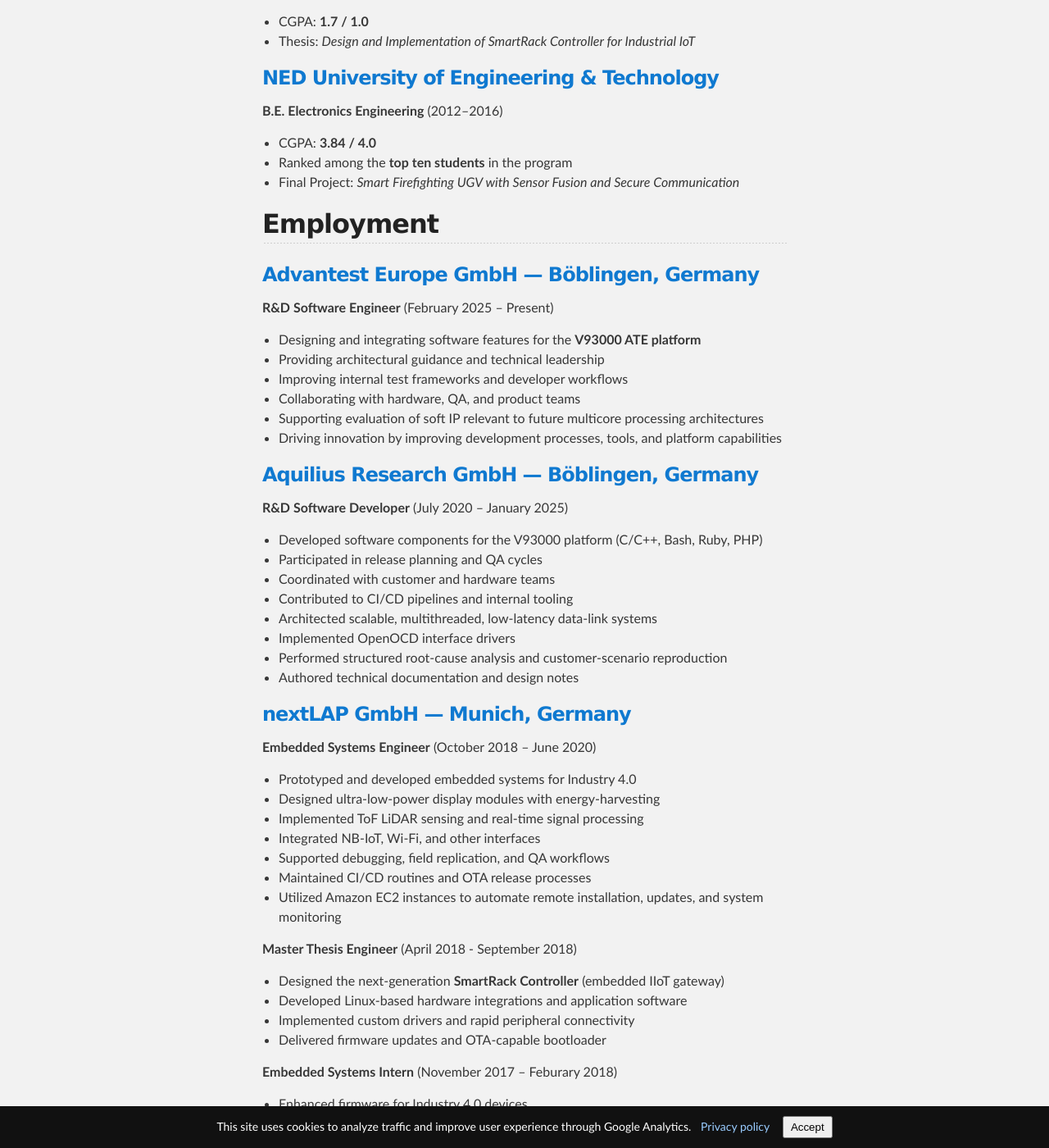
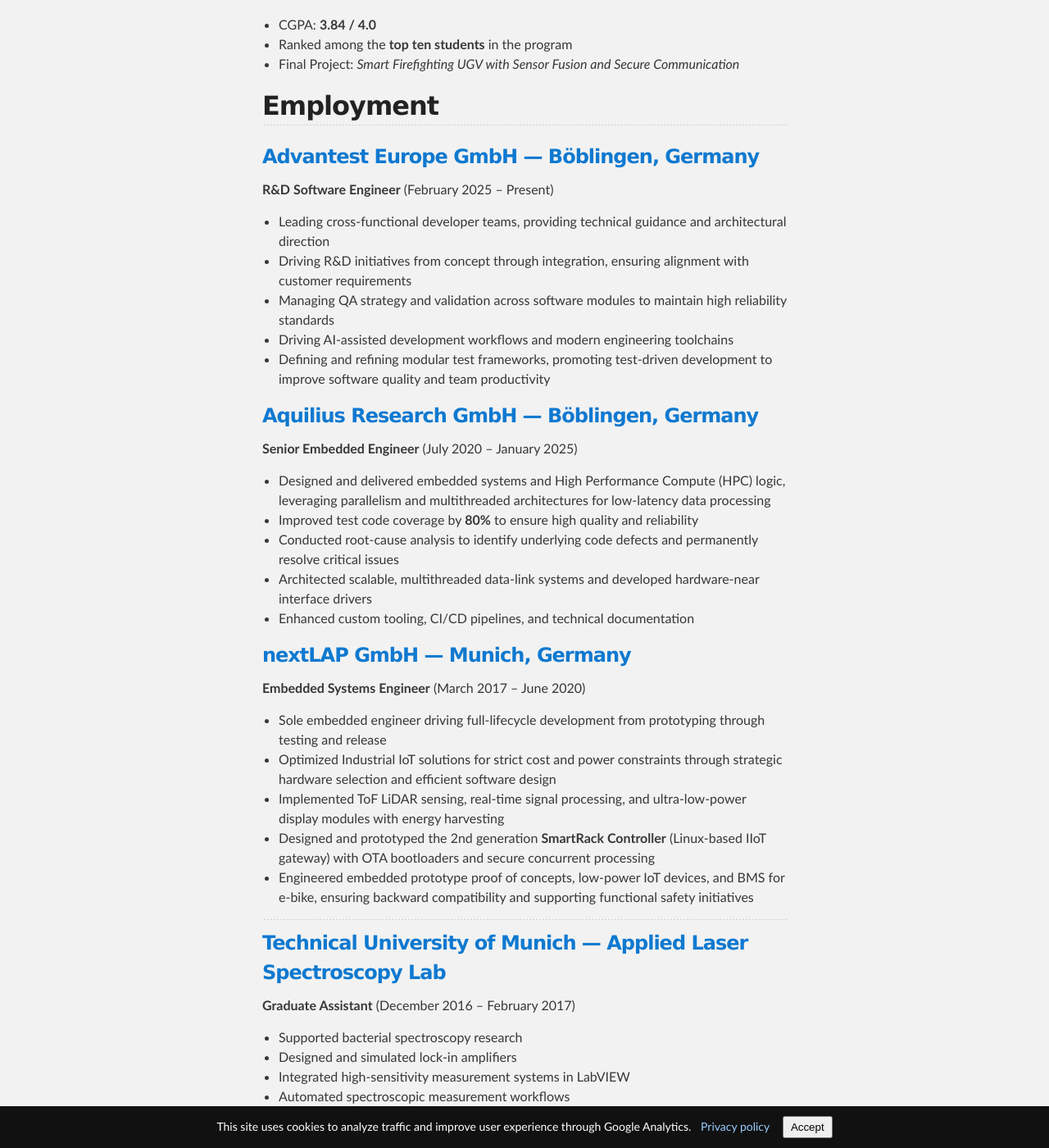
Before and after one commit to ZsnZeeshan/zsnzeeshan.github.io, a Jekyll site: the page built from index.md, in a window 1280 px wide and 1400 px high, scrolled down 745 px. Shown: the whole window at 82% size. Built offline with Jekyll 4.4.1, drawn with Linux system fonts in a browser that asks for light colours; comment, search, counter and statistics services are not loaded; some of the changed text lies outside the part shown.

Commit message:
update index page

```diff
--- a/_config.yml
+++ b/_config.yml
@@ -1,5 +1,5 @@
 title: "Muhammad Zeeshan Arshad"
-description: "R&D Software Engineer at Advantest Europe GmbH"
+description: "R&D Hardware Software Engineer, Embedded & IoT, 8+ Years Experience"
 show_downloads: false
 debug: false
 theme: jekyll-theme-slate
--- a/index.md
+++ b/index.md
@@ -2,8 +2,8 @@
 layout: home
 navTag: Home
 order: 0
-title: "Muhammad Zeeshan Arshad - R&D Software Engineer"
-description: "Portfolio of Muhammad Zeeshan Arshad, R&D Software Engineer at Advantest. Specialist in Embedded Systems, IoT, ATE, and Industry 4.0 based in Stuttgart, Germany."
+title: "Muhammad Zeeshan Arshad - R&D Hardware Software Engineer"
+description: "R&D Engineer at Advantest | 8+ Yrs Experience | Embedded & IoT Specialist | Edge AI & Signal Processing | C/C++, Python | Industry 4.0, SDR & ATE | TUM Alumni"
 image:
   path: "/assets/images/icon2.webp"
   alt: "Personal Logo of Muhammad Zeeshan Arshad"
@@ -12,11 +12,7 @@ last_modified_at: 2026-07-04
 
 ## About Me
 
-I am a research‑oriented engineer with experience across **Automatic Test Equipment**, **embedded systems**, **IoT technologies**, and **signal‑processing platforms**. My work focuses on understanding how complex hardware–software systems behave in real conditions, where timing, reliability, and computational efficiency are critical.
-
-I enjoy working where practical engineering meets real world problem solving. I build prototypes, study how systems behave under different conditions, and refine architectures through hands on experimentation and test based developemnt. My experience in embedded and IoT systems has guided my interest in **secure**, **resilient**, and **high integrity computing**, especially in areas where **reliability** and **correctness** are essential.
-
-I am currently based in **Stuttgart, Germany**.
+Hardware software engineer with 8+ years of experience taking complex embedded and IoT systems from prototype to production. I've worked across the full stack including custom SoCs, embedded firmware, IIoT gateways, and cloud analytics, with a focus on reliability, performance, and practical problem solving. Based in Stuttgart, Germany.
 
 
 ## Education
@@ -29,58 +25,34 @@ I am currently based in **Stuttgart, Germany**.
 **B.E. Electronics Engineering** (2012–2016)
 - CGPA: **3.84 / 4.0**
 - Ranked among the **top ten students** in the program
-- Final Project: *Smart Fireﬁghting UGV with Sensor Fusion and Secure Communication*
+- Final Project: *Smart Firefighting UGV with Sensor Fusion and Secure Communication*
 
 
 
 ## Employment
 ### [**Advantest Europe GmbH — Böblingen, Germany**](https://www.advantest.com)
 **R&D Software Engineer** (February 2025 – Present)
-- Designing and integrating software features for the **V93000 ATE platform**
-- Providing architectural guidance and technical leadership
-- Improving internal test frameworks and developer workflows
-- Collaborating with hardware, QA, and product teams
-- Supporting evaluation of soft IP relevant to future multicore processing architectures
-- Driving innovation by improving development processes, tools, and platform capabilities
-
+- Leading cross-functional developer teams, providing technical guidance and architectural direction
+- Driving R&D initiatives from concept through integration, ensuring alignment with customer requirements
+- Managing QA strategy and validation across software modules to maintain high reliability standards
+- Driving AI-assisted development workflows and modern engineering toolchains
+- Defining and refining modular test frameworks, promoting test-driven development to improve software quality and team productivity
 
 ### [**Aquilius Research GmbH — Böblingen, Germany**](https://www.linkedin.com/company/aquilius)
-**R&D Software Developer** (July 2020 – January 2025)
-- Developed software components for the V93000 platform (C/C++, Bash, Ruby, PHP)
-- Participated in release planning and QA cycles
-- Coordinated with customer and hardware teams
-- Contributed to CI/CD pipelines and internal tooling
-- Architected scalable, multithreaded, low‑latency data‑link systems
-- Implemented OpenOCD interface drivers
-- Performed structured root‑cause analysis and customer‑scenario reproduction
-- Authored technical documentation and design notes
+**Senior Embedded Engineer** (July 2020 – January 2025)
+- Designed and delivered embedded systems and High Performance Compute (HPC) logic, leveraging parallelism and multithreaded architectures for low-latency data processing
+- Improved test code coverage by **80%** to ensure high quality and reliability
+- Conducted root-cause analysis to identify underlying code defects and permanently resolve critical issues
+- Architected scalable, multithreaded data-link systems and developed hardware-near interface drivers
+- Enhanced custom tooling, CI/CD pipelines, and technical documentation
 
 ### [**nextLAP GmbH — Munich, Germany**](https://www.nextlap.io)
-**Embedded Systems Engineer** (October 2018 – June 2020)
-- Prototyped and developed embedded systems for Industry 4.0
-- Designed ultra‑low‑power display modules with energy‑harvesting
-- Implemented ToF LiDAR sensing and real‑time signal processing
-- Integrated NB‑IoT, Wi‑Fi, and other interfaces
-- Supported debugging, field replication, and QA workflows
-- Maintained CI/CD routines and OTA release processes
-- Utilized Amazon EC2 instances to automate remote installation, updates, and system monitoring
-
-**Master Thesis Engineer** (April 2018 - September 2018)
-- Designed the next‑generation **SmartRack Controller** (embedded IIoT gateway)
-- Developed Linux‑based hardware integrations and application software
-- Implemented custom drivers and rapid peripheral connectivity
-- Delivered firmware updates and OTA‑capable bootloader
-
-**Embedded Systems Intern** (November 2017 – Feburary 2018)
-- Enhanced firmware for Industry 4.0 devices
-- Improved reliability, performance, and documentation
-- Automated firmware flows and sequence diagrams
-
-**Part‑Time R&D Engineer** (March 2017 - October 2017)
-- Designed and prototyped embedded IoT devices
-- Engineered display hardware and firmware
-- Built ultra‑low‑power indoor‑positioning modules
-- Implemented diagnostic webserver and backward‑compatible integrations
+**Embedded Systems Engineer** (March 2017 – June 2020)
+- Sole embedded engineer driving full-lifecycle development from prototyping through testing and release
+- Optimized Industrial IoT solutions for strict cost and power constraints through strategic hardware selection and efficient software design
+- Implemented ToF LiDAR sensing, real-time signal processing, and ultra-low-power display modules with energy harvesting
+- Designed and prototyped the 2nd generation **SmartRack Controller** (Linux-based IIoT gateway) with OTA bootloaders and secure concurrent processing
+- Engineered embedded prototype proof of concepts, low-power IoT devices, and BMS for e-bike, ensuring backward compatibility and supporting functional safety initiatives
 
 ---
 ### [**Technical University of Munich — Applied Laser Spectroscopy Lab**](https://www.ch.nat.tum.de/hydrochemistry/home)
```
